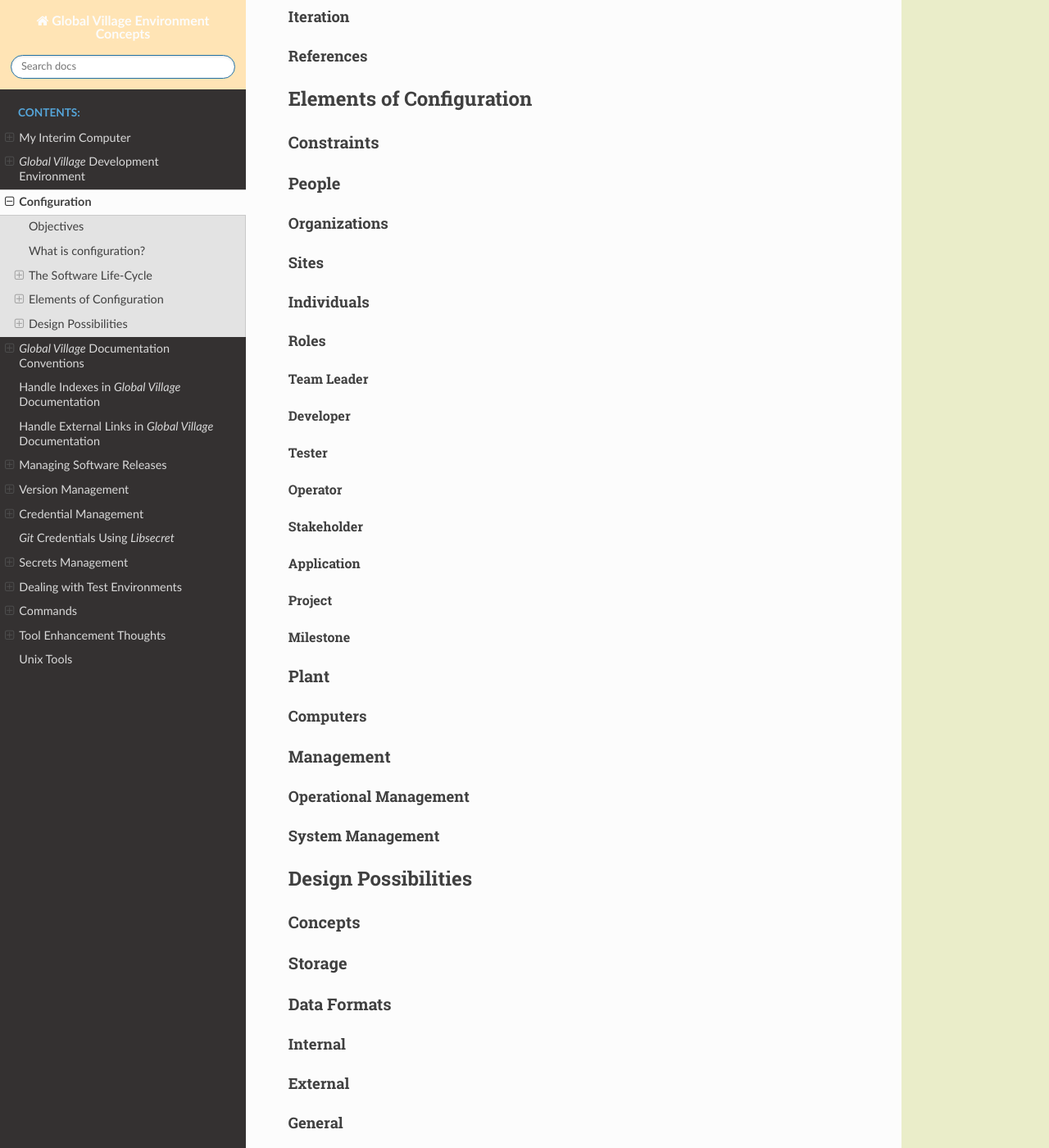
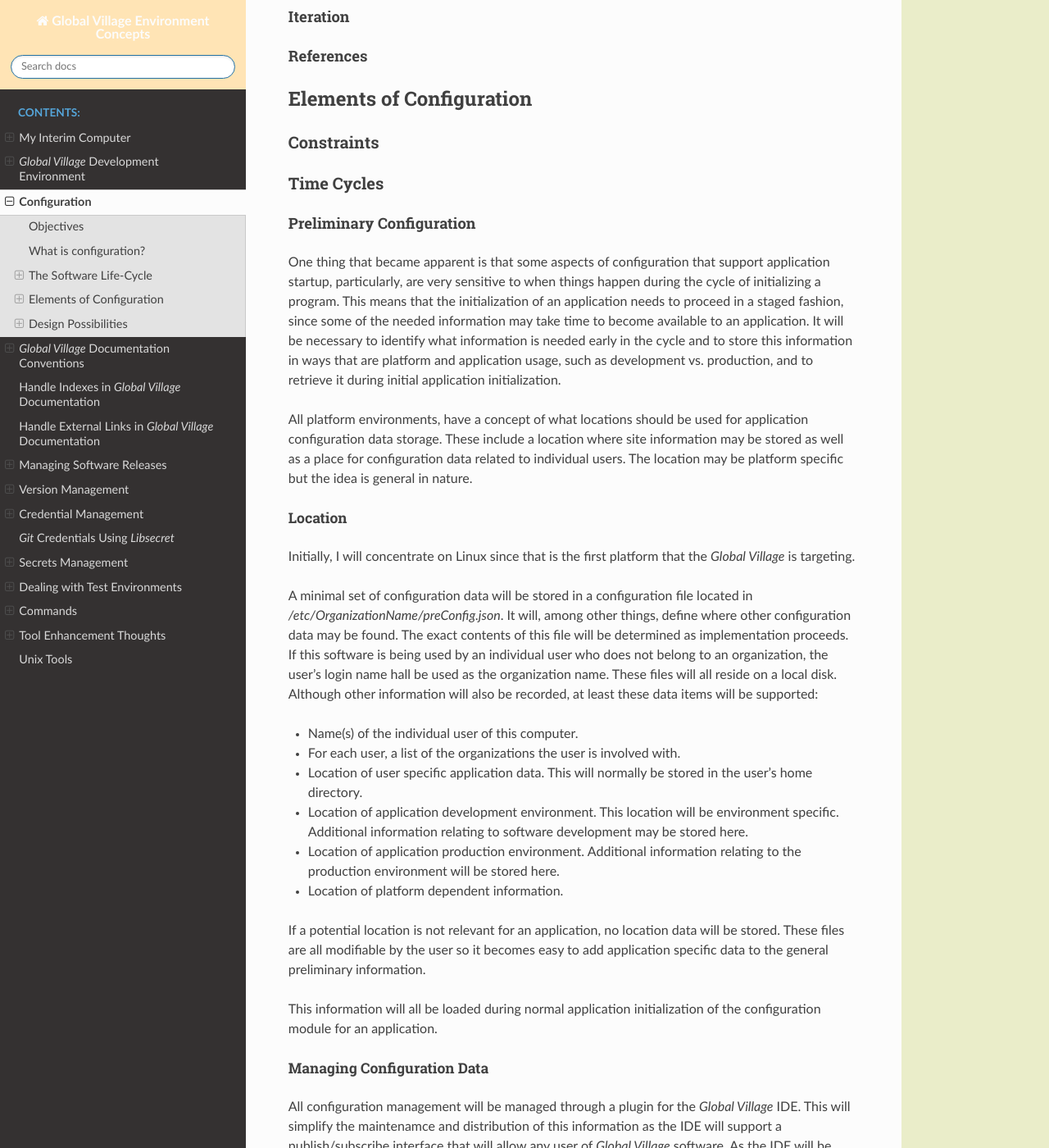
Before and after one commit to globalvillagesoftware/Documentation, a Sphinx documentation site: the page built from Notes/docs/no-batchfile/source/configuration.rst, in a window 1280 px wide and 1400 px high, scrolled down 3227 px. Shown: the whole window at 82% size. Built offline with Sphinx 7.4.7 and the Read the Docs theme 2.0.0, drawn with Linux system fonts in a browser that asks for light colours; some of the changed text lies outside the part shown.

Commit message:
Work in progress
Thoughts on preliminary configuration.

```diff
--- a/Notes/docs/no-batchfile/source/configuration.rst
+++ b/Notes/docs/no-batchfile/source/configuration.rst
@@ -23,12 +23,12 @@ that differ from those of the |gv|.
 What is configuration?
 **********************
 This is the collection of data that controls the operation of organizations
-through to individuals to software programs that need data to determine how they
-should operate. This data is computer based and should be accessible to all the
-active elements involved in the development, running, and maintenance of
-computer  programs. My thoughts started with computer program configuration but
-it rapidly became apparent that this configuration information should support
-the people involved in computer software and their activities.
+through to individuals to software programs that need data to determine how
+they should operate. This data is computer based and should be accessible to
+all the active elements involved in the development, running, and maintenance
+of computer  programs. My thoughts started with computer program configuration
+but it rapidly became apparent that this configuration information should
+support the people involved in computer software and their activities.
 
 ***********************
 The Software Life-Cycle
@@ -48,12 +48,12 @@ communication situations.
 
 Roughly, the following steps take place during software development. The nature
 of the steps varies somewhat, depending whether an individual or a group is
-performing the development. The steps are not necessarily performed sequentially
-but the entire process may be used iteratively, in a loop through the steps. It
-is not necessary to complete one step before starting the next. Many times, it
-works better to loop over the whole process with each step resulting in a small
-increment in functionality and a bigger one in the understanding of the nature
-of the original idea.
+performing the development. The steps are not necessarily performed
+sequentially but the entire process may be used iteratively, in a loop through
+the steps. It is not necessary to complete one step before starting the next.
+Many times, it works better to loop over the whole process with each step
+resulting in a small increment in functionality and a bigger one in the
+understanding of the nature of the original idea.
 
 Conception
 ----------
@@ -66,10 +66,10 @@ iteratively.
 * Write down the concept in the form of a concepts document. |br|
   This helps you to clarify the idea and gives you something concrete to work
   with when discussing the idea with other people. I find that the simple
-  process of writing a concepts document helps too make the idea clear in my own
-  mind. Writing the document also helps to recognize that an idea is very big
-  and that it may be better to adopt a phased solution to the implementation of
-  the idea.
+  process of writing a concepts document helps too make the idea clear in my
+  own mind. Writing the document also helps to recognize that an idea is very
+  big and that it may be better to adopt a phased solution to the
+  implementation of the idea.
 
   Never treat a concepts document as being cast in stone. It should be a living
   document that constantly changes as your understanding of the idea
@@ -171,6 +172,70 @@ Elements of Configuration
 
 Constraints
 ===========
+
+Time Cycles
+===========
+
+Preliminary Configuration
+-------------------------
+
+One thing that became apparent is that some aspects of configuration that
+support application startup, particularly, are very sensitive to when things
+happen during the cycle of initializing a program. This means that the
+initialization of an application needs to proceed in a staged fashion, since
+some of the needed information may take time to become available to an
+application. It will be necessary to identify what information is needed early
+in the cycle and to store this information in ways that are platform and
+application usage, such as development vs. production, and to retrieve it
+during initial application initialization.
+
+All platform environments, have a concept of what locations should be used for
+application configuration data storage. These include a location where site
+information may be stored as well as a place for configuration data related to
+individual users. The location may be platform specific but the idea is general
+in nature.
+
+Location
+^^^^^^^^
+
+Initially, I will concentrate on Linux since that is the first platform that
+the |gv| is targeting.
+
+A minimal set of configuration data will be stored in a configuration file
+located in `/etc/OrganizationName/preConfig.json`. It will, among other things,
+define where other configuration data may be found. The exact contents of this
+file will be determined as implementation proceeds. If this software is being
+used by an individual user who does not belong to an organization, the user's
+login name hall be used as the organization name. These files will all reside
+on a local disk. Although other information will also be recorded, at least
+these data items will be supported:
+
+* Name(s) of the individual user of this computer.
+* For each user, a list of the organizations the user is involved with.
+* Location of user specific application data. This will normally be stored in
+  the user's home directory.
+* Location of application development environment. This location will be
+  environment specific. Additional information relating to software development
+  may be stored here.
+* Location of application production environment. Additional information
+  relating to the production environment will be stored here.
+* Location of platform dependent information.
+
+If a potential location is not relevant for an application, no location data
+will be stored. These files are all modifiable by the user so it becomes easy
+to add application specific data to the general preliminary information.
+
+This information will all be loaded during normal application initialization of
+the configuration module for an application.
+
+Managing Configuration Data
+^^^^^^^^^^^^^^^^^^^^^^^^^^^
+
+All configuration management will be managed through a plugin for the |gv| IDE.
+This will simplify  the maintenamce and distribution of this information as the
+IDE will support a publish/subscribe interface that will allow any user of |gv|
+software. As the IDE will be available from any browser, world-wide production,
+distribution and consumption of the configuration data will be easy.
 
 People
 ======
```
Also changed, not shown: other parts of Notes/docs/no-batchfile/source/configuration.rst (+11 -10 lines).
